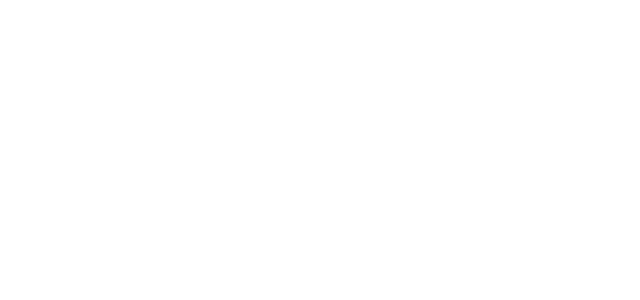
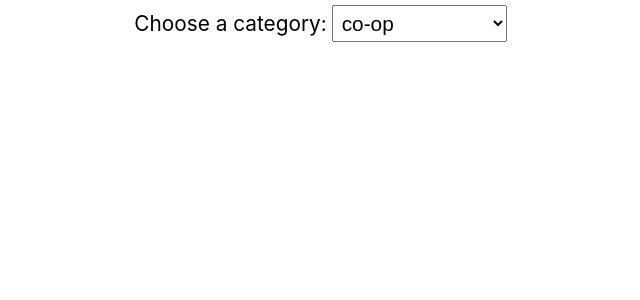
Before and after one commit to CameronHyden/sliceanddice, a React (Create React App) app: page / in a window 1280 px wide. Shown: the top 300 px of the page, without its empty margins (317-957 px from the left). Built offline with nearby package versions, Linux system fonts and the light colour scheme.

Commit message:
created filter component

```diff
--- a/src/App.jsx
+++ b/src/App.jsx
@@ -1,7 +1,12 @@
 import "./App.css";
+import FilterBar from "./components/FilterBar/FilterBar";
 
-function App() {
-  return <div className="App"></div>;
-}
+const App = () => {
+  return (
+    <div>
+      <FilterBar />
+    </div>
+  );
+};
 
 export default App;
--- a/src/components/FilterBar/FilterBar.jsx
+++ b/src/components/FilterBar/FilterBar.jsx
@@ -0,0 +1,19 @@
+import "./FilterBar.scss";
+const FilterBar = () => {
+  return (
+    <div className="filter-container">
+      <label htmlFor="filter-label">Choose a category:</label>
+      <select id="filter" name="filter" size="1">
+        <option value="co-op">co-op</option>
+        <option value="Heavy Strategy">Heavy Strategy</option>
+        <option value="Quick">Quick</option>
+        <option value="Family">Family</option>
+        <option value="Party">Party</option>
+        <option value="Two Player">Two Player</option>
+        <option value="Light Strategy">Light Strategy</option>
+      </select>
+    </div>
+  );
+};
+
+export default FilterBar;
--- a/src/components/FilterBar/FilterBar.scss
+++ b/src/components/FilterBar/FilterBar.scss
@@ -0,0 +1,11 @@
+.filter-container {
+  display: flex;
+  justify-content: center;
+  align-items: center;
+  font-size: 1.3rem;
+}
+#filter {
+  margin: 5px;
+  padding: 5px;
+  font-size: 1.3rem;
+}
--- a/src/components/GameListCard/GameListCard.jsx
+++ b/src/components/GameListCard/GameListCard.jsx
@@ -0,0 +1,6 @@
+import "./GameListCard.scss";
+const GameListCard = () => {
+  return <div></div>;
+};
+
+export default GameListCard;
```
